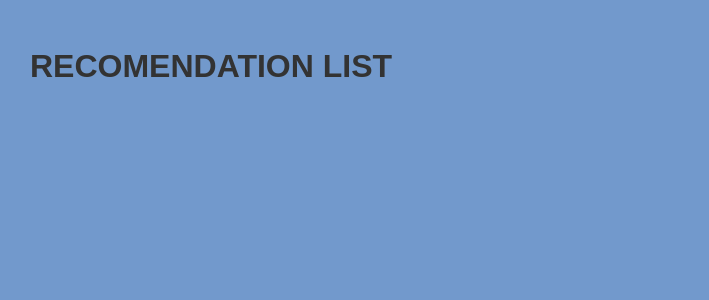
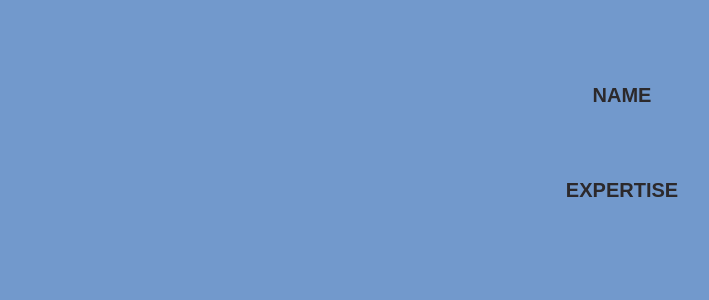
Before and after one commit to Kavery-pm/recomedation-app, a React (Create React App) app: page / in a window 1280 px wide. Shown: the top 300 px of the page, without its empty margins (18-727 px from the left). Built offline with nearby package versions, Linux system fonts and the light colour scheme.

Commit message:
added recomendation item and styles

```diff
--- a/package.json
+++ b/package.json
@@ -2,6 +2,7 @@
   "name": "my-app",
   "version": "0.1.0",
   "private": true,
+
   "dependencies": {
     "@testing-library/jest-dom": "^5.14.1",
     "@testing-library/react": "^11.2.7",
@@ -34,5 +35,6 @@
       "last 1 firefox version",
       "last 1 safari version"
     ]
-  }
+  },
+  "proxy": "https://gist.github.com/"
 }
--- /dev/null
+++ b/src/components/recomendation-item.js
@@ -0,0 +1,14 @@
+import classes from "./recomendationItem.module.css";
+const RecomendationItem = (props) => {
+  return (
+    <li className={classes.item}>
+      <div className={classes.content}>
+        <h3>NAME</h3>
+      </div>
+      <div className={classes.content}>
+        <h3>EXPERTISE</h3>
+      </div>
+    </li>
+  );
+};
+export default RecomendationItem;
--- a/src/components/recomendation-list.js
+++ b/src/components/recomendation-list.js
@@ -1,5 +1,114 @@
-const RecomendationList = ()=>{
-return <h1>RECOMENDATION LIST</h1>
+import { useEffect } from "react";
+import RecomendationItem from "./recomendation-item";
+import classes from "./recomendation.module.css";
+const DATA = [
+  {
+    psychologist: {
+      id: 15,
+      name: "Joann T. Ramirez",
+      expertise: ["Depresión", "Pánico", "Sueño"],
+    },
+    recommendedAt: "2021-01-15",
+    source: "IA",
+  },
+  {
+    psychologist: {
+      id: 17,
+      name: "Edwin D. Heiss",
+      expertise: ["Parejas", "Ansiedad", "Depresión"],
+    },
+    recommendedAt: "2021-07-05",
+    source: "DB",
+  },
+  {
+    psychologist: {
+      id: 25,
+      name: "Salvador C. Milton",
+      expertise: ["TOC", "Addiciones", "Bipolaridad"],
+    },
+    recommendedAt: "2021-12-08",
+    source: "UA",
+  },
+  {
+    psychologist: {
+      id: 31,
+      name: "Tonya E. Mikesell",
+      expertise: ["Depresión", "Duelo", "Estrés"],
+    },
+    recommendedAt: "2021-06-17",
+    source: "IA",
+  },
+  {
+    psychologist: {
+      id: 55,
+      name: "Todd K. Taylor",
+      expertise: ["Bipolaridad", "Ánimo", "Sueño"],
+    },
+    recommendedAt: "2021-11-17",
+    source: "DB",
+  },
+  {
+    psychologist: {
+      id: 70,
+      name: "Kaye D. Ruiz",
+      expertise: ["Sueño", "TOC", "Alimentación"],
+    },
+    recommendedAt: "2021-04-07",
+    source: "UA",
+  },
+  {
+    psychologist: {
+      id: 71,
+      name: "Ronnie K. Manning",
+      expertise: ["Alimentación", "Ánimo", "Ansiedad"],
+    },
+    recommendedAt: "2021-12-28",
+    source: "IA",
+  },
+  {
+    psychologist: {
+      id: 75,
+      name: "Barbara J. Cloutier",
+      expertise: ["Bipolaridad", "Pánico", "Addiciones"],
+    },
+    recommendedAt: "2021-07-05",
+    source: "DB",
+  },
+  {
+    psychologist: {
+      id: 81,
+      name: "Eric J. Hanks",
+      expertise: ["Alimentación", "Infantil", "Depresión"],
+    },
+    recommendedAt: "2020-11-25",
+    source: "UA",
+  },
+  {
+    psychologist: {
+      id: 85,
+      name: "Rosemary T. Keller",
+      expertise: ["Addiciones", "Bipolaridad", "Alimentación"],
+    },
+    recommendedAt: "2021-02-04",
+    source: "IA",
+  },
+];
+const RecomendationList = () => {
+  return (
+    <div className={classes.list}>
+      <RecomendationItem data={DATA}></RecomendationItem>
+    </div>
+  );
+};
+export default RecomendationList;
 
-}
-export default RecomendationList;
+//   useEffect(() => {
+//     fetch(
+//       "https://cors-anywhere.herokuapp.com/https://gist.github.com/diegoacuna/3a2c8246ec6df3dbc9426b852dd8842b")
+//       .then((response) => {
+//         return response;
+//       })
+//       .then((data) => {
+//         console.log(data);
+//       });
+//   }, []);
--- /dev/null
+++ b/src/components/recomendation.module.css
@@ -0,0 +1,5 @@
+.list {
+    list-style: none;
+    margin: 0;
+    padding: 0;
+  }
--- /dev/null
+++ b/src/components/recomendationItem.module.css
@@ -0,0 +1,46 @@
+.item {
+    margin: 1rem 0;
+  }
+
+  .image {
+    width: 100%;
+    height: 20rem;
+    overflow: hidden;
+    border-top-right-radius: 6px;
+    border-top-left-radius: 6px;
+  }
+
+  .image img {
+    width: 100%;
+    object-fit: cover;
+  }
+
+  .content {
+    text-align: center;
+    padding: 1rem;
+  }
+
+  .content h3 {
+    font-size: 1.25rem;
+    color: #2c292b;
+  }
+
+  .actions {
+    padding: 1.5rem;
+    text-align: center;
+  }
+
+  .actions button {
+    font: inherit;
+    cursor: pointer;
+    color: #77002e;
+    border: 1px solid #77002e;
+    background-color: transparent;
+    padding: 0.5rem 1.5rem;
+    border-radius: 4px;
+  }
+
+  .actions button:hover,
+  .actions button:active {
+    background-color: #ffe2ed;
+  }
```
